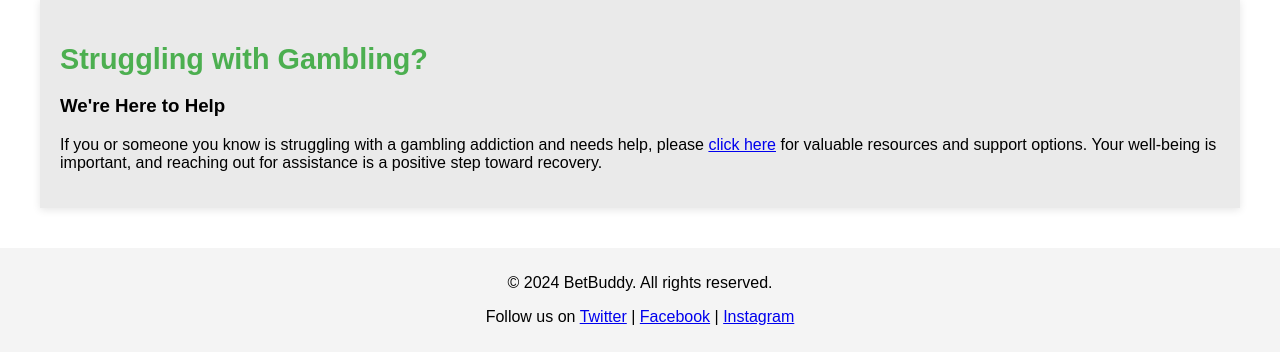
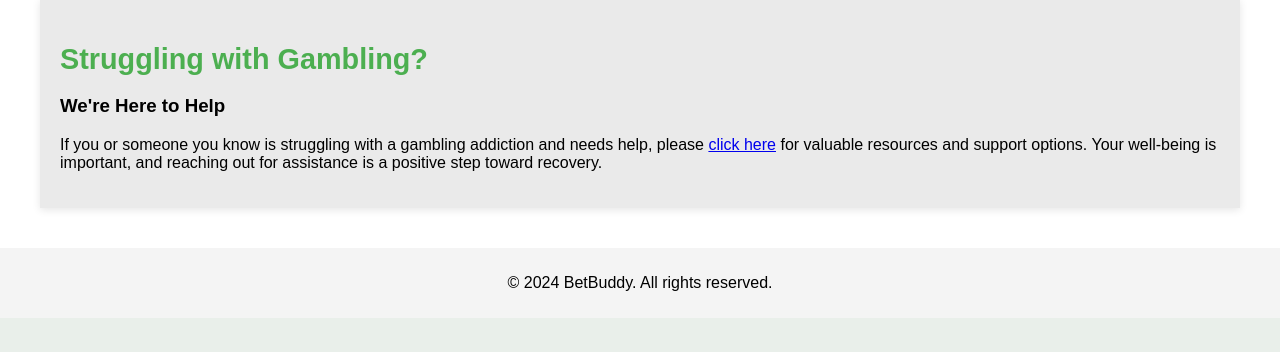
Before and after one commit to KPCOFGS/BetBuddy, a Flask app: page / in a window 1280 px wide. Shown: the part 913-1265 px from the top of the page. After the commit the page ends 1204 px from the top, so only its background shows below. Run offline with Flask 3, Linux system fonts and the light colour scheme.

Commit message:
Update home.html

```diff
--- a/templates/home.html
+++ b/templates/home.html
@@ -49,7 +49,6 @@
 
     <footer>
         <p>&copy; 2024 BetBuddy. All rights reserved.</p>
-        <p>Follow us on <a href="#">Twitter</a> | <a href="#">Facebook</a> | <a href="#">Instagram</a></p>
     </footer>
 
     <script src="{{ url_for('static', filename='js/home.js') }}"></script>
```
